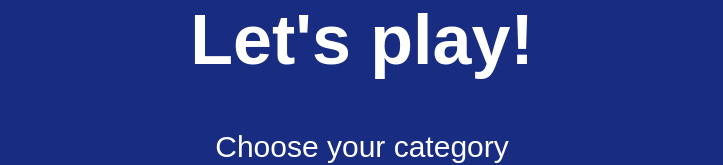
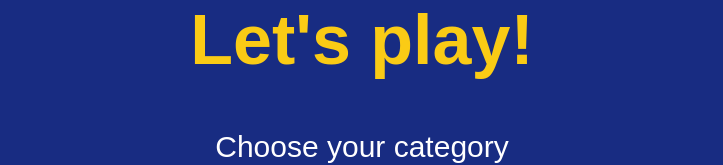
Before and after one commit to lipnitskaite/OGMI---ReactJS-Quiz-Game, a React (Create React App) app: page / in a window 1280 px wide. Shown: the top 165 px of the page, without its empty margins (278-1001 px from the left). Built offline with nearby package versions, Linux system fonts and the light colour scheme.

Commit message:
fix: minor styles fixes

```diff
--- a/src/components/PageTitle/PageTitle.module.scss
+++ b/src/components/PageTitle/PageTitle.module.scss
@@ -3,6 +3,7 @@
   text-align: center;
   font-size: 70px;
   margin: 0;
+  color: #facb15;
 }
 
 @media screen and (max-width: 576px) {
--- a/src/components/QuestionSection/QuestionSection.module.scss
+++ b/src/components/QuestionSection/QuestionSection.module.scss
@@ -46,6 +46,7 @@
   flex-direction: column;
   align-items: center;
   justify-content: center;
+  text-align: center;
   border-radius: 10px;
   list-style: none;
   margin: 0;
```
